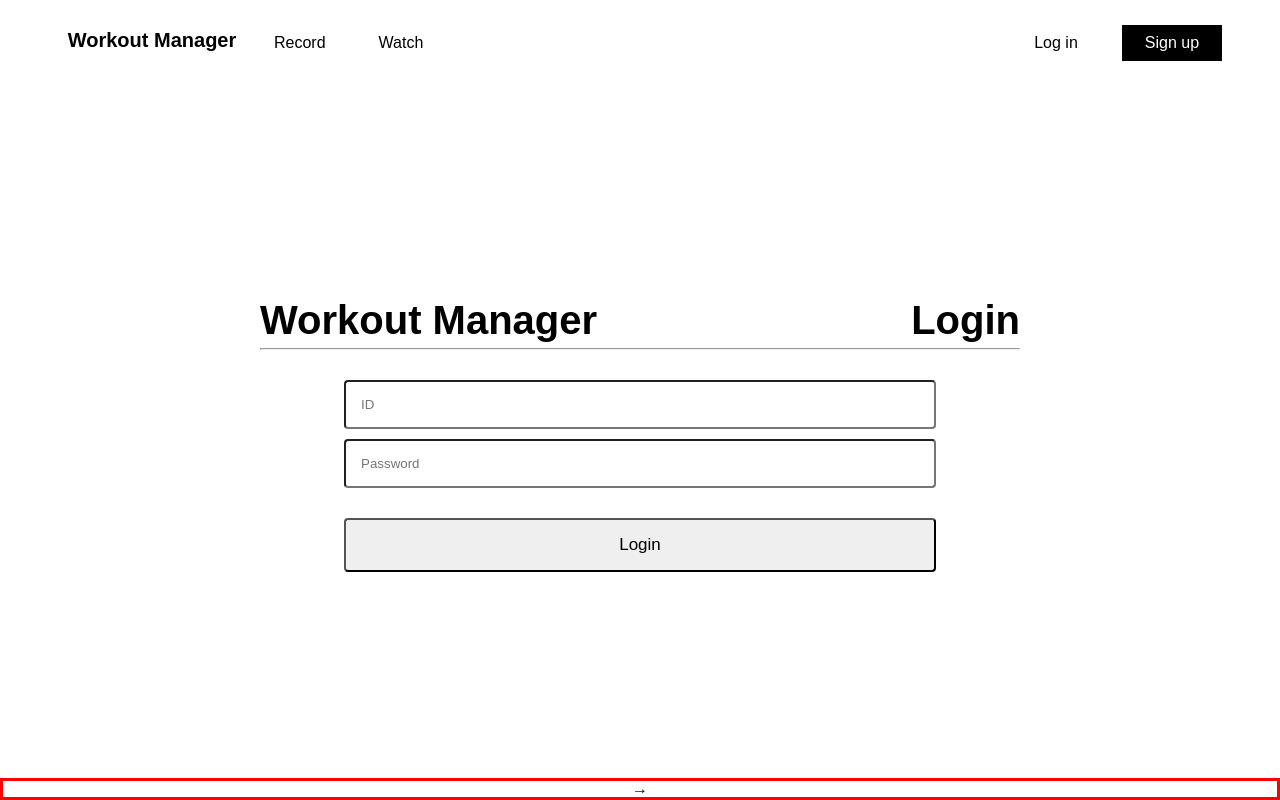
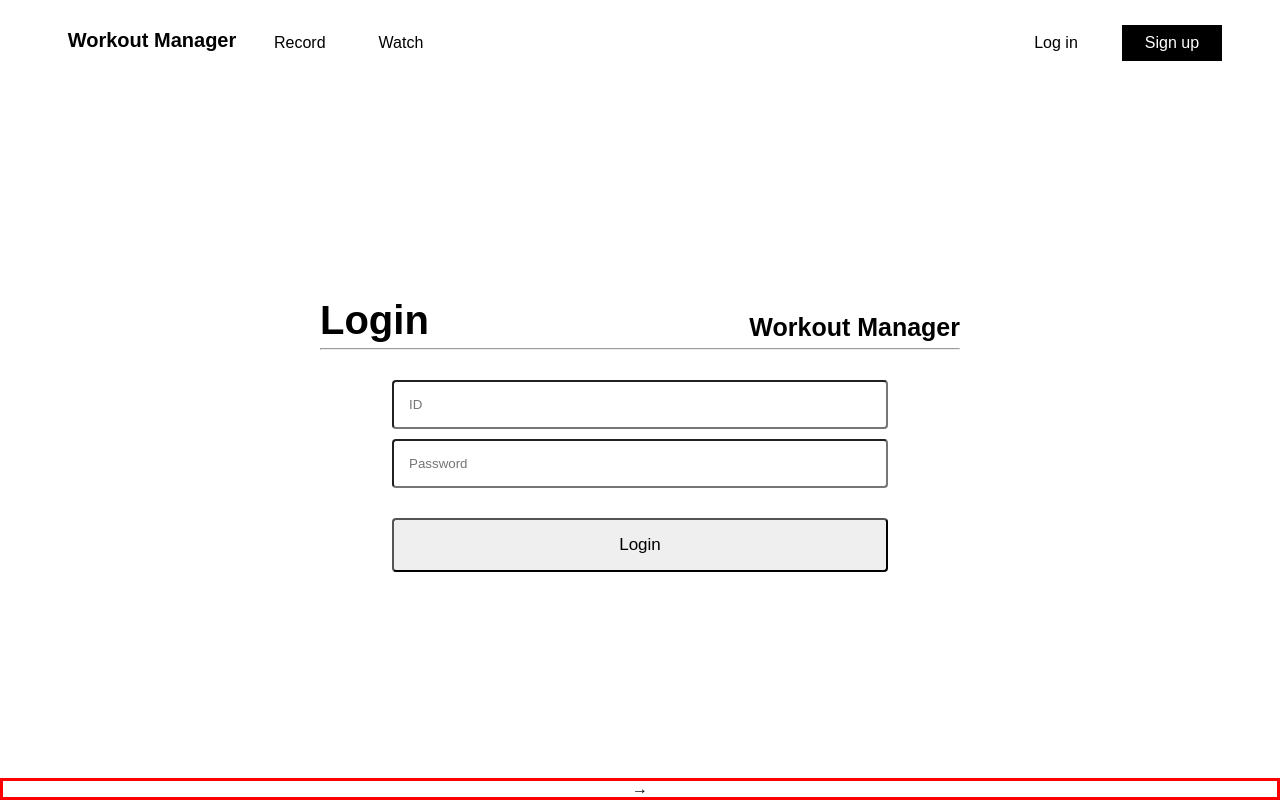
Before and after one commit to wujuno/workout-manager, a React (Create React App) app: page /login in a window 1280 px wide. Built offline with nearby package versions, Linux system fonts and the light colour scheme.

Commit message:
Modify Form UI

```diff
--- a/src/screens/Login.tsx
+++ b/src/screens/Login.tsx
@@ -13,7 +13,7 @@ const Wrapper = styled.div`
 
 const Banner = styled.div`
     margin-top:300px;
-    width:760px;
+    width:640px;
     height: 300px;
 
 `;
@@ -23,6 +23,11 @@ const Title = styled.p`
     font-weight:700;
     display:flex;
     justify-content: space-between;
+    span: last-child {
+        font-size:25px;
+    }
+    align-items:end;
+
 `;
 
 const FormContainer = styled.div`
@@ -65,8 +70,8 @@ function LogIn (){
             <Banner>
                 <div>
                     <Title>
+                        <span>Login</span>
                         <span>Workout Manager</span>
-                        <span>Login</span>
                     </Title>
                     <hr/>
                 </div>
--- a/src/screens/Signup.tsx
+++ b/src/screens/Signup.tsx
@@ -13,7 +13,7 @@ const Wrapper = styled.div`
 
 const Banner = styled.div`
     margin-top:300px;
-    width:760px;
+    width:640px;
     height: 300px;
 
 `;
@@ -23,6 +23,10 @@ const Title = styled.p`
     font-weight:700;
     display:flex;
     justify-content: space-between;
+    span: last-child {
+        font-size:25px;
+    }
+    align-items:end;
 `;
 
 const FormContainer = styled.div`
@@ -66,8 +70,8 @@ function SignUp (){
             <Banner>
                 <div>
                     <Title>
+                        <span>SignUp</span>
                         <span>Workout Manager</span>
-                        <span>SignUp</span>
                     </Title>
                     <hr/>
                 </div>
```
